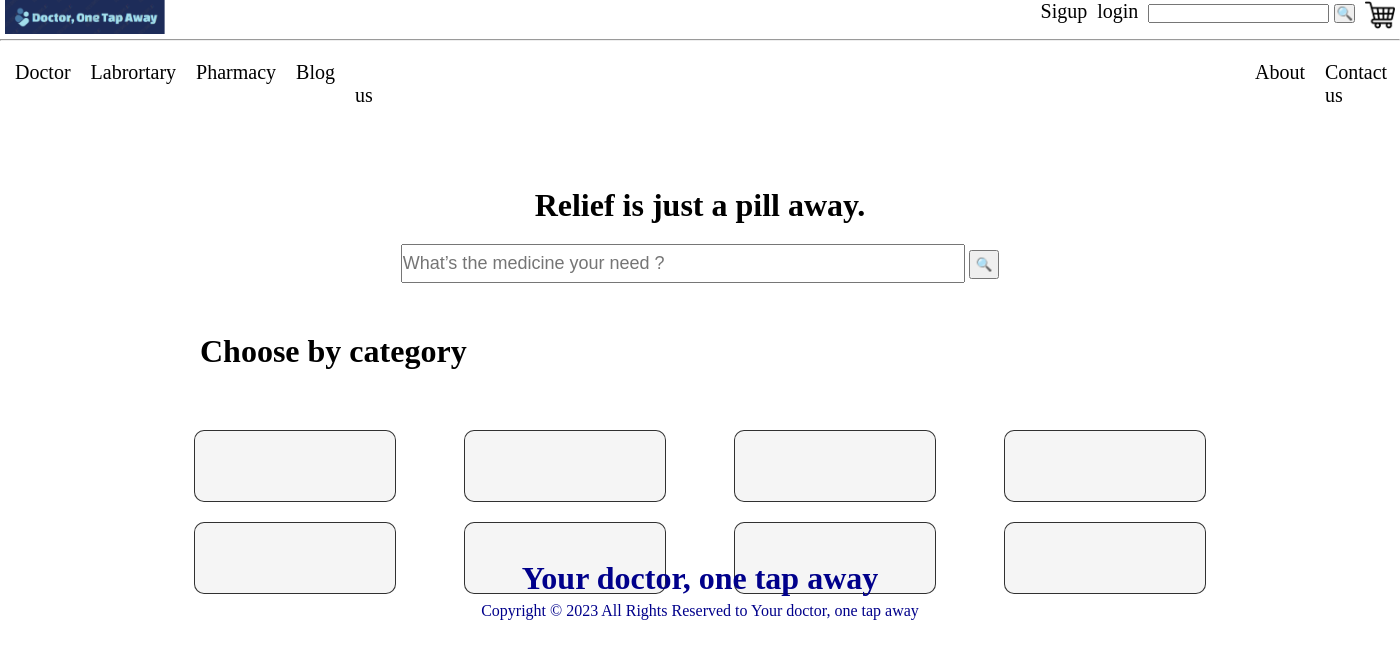
After one commit to ankit-o07/minProject, a Django app: page /pharmacy/ in a window 1400 px wide. The commit adds this page. Shown: the top 659 px of the page. Run offline with Django 4.2, Linux system fonts and the light colour scheme; some web fonts are replaced.

Commit message:
pharmacy C

```diff
--- a/yourDoOneTapaway/patientApp/urls.py
+++ b/yourDoOneTapaway/patientApp/urls.py
@@ -1,10 +1,11 @@
 from django.contrib import admin
 from django.urls import path,include
-from .views import home_views , doctor_views ,lab_views
+from .views import home_views , doctor_views ,lab_views , pharmacy_views
 
 urlpatterns = [
 
     path('',home_views,name="Home"),
     path('doctor/',doctor_views, name="Doctor"),
-    path("lab/",lab_views,name="Lab")
+    path("lab/",lab_views,name="Lab"),
+    path('pharmacy/',pharmacy_views,name="Pharmacy"),
 ]
--- a/yourDoOneTapaway/patientApp/views.py
+++ b/yourDoOneTapaway/patientApp/views.py
@@ -19,3 +19,9 @@ def lab_views(request):
         "title":"Lab"
     }
     return render(request , "patient/lab.html",params)
+
+def pharmacy_views(request):
+    params = {
+        "title":"Pharmacy"
+    }
+    return render(request , "patient/pharmacy.html",params)
--- a/yourDoOneTapaway/templates/base.html
+++ b/yourDoOneTapaway/templates/base.html
@@ -79,7 +79,7 @@
             <ul>
                 <li><a href="/doctor">Doctor</a></li>
                 <li><a href="/lab">Labrortary</a></li>
-                <li><a href="#">Pharmacy</a></li>
+                <li><a href="/pharmacy">Pharmacy</a></li>
                 <li><a href="#">Blog</a></li>
                 <li><a href="#" style="margin-left: 900px;">About us</a></li>
                 <li><a href="#">Contact us</a></li>
--- a/yourDoOneTapaway/templates/patient/doctor.html
+++ b/yourDoOneTapaway/templates/patient/doctor.html
@@ -5,8 +5,10 @@
 <style>
 {% block style %}
 .Doctor-dash{
+    width: 70%;
+    margin: auto;
     display: grid;
-    grid-template-columns: auto auto auto;
+    grid-template-columns: auto auto;
 
 }
 .Doctor-dash-image{
@@ -72,7 +74,7 @@
     <div class="Doctor-dash-text" style="align-self: center">
         <p>Discover Your Perfect Match: Handpick a Top-notch Doctor from a Reputable Online Healthcare Platform!</p>
     </div>
-    <div style="min-width: 50px; height: 50px;"></div>
+
 
 </div>
 <div class="catg">
--- /dev/null
+++ b/yourDoOneTapaway/templates/patient/pharmacy.html
@@ -0,0 +1,100 @@
+{% extends 'base.html' %}
+{% load static %}
+{% block title %} {{ title }} {% endblock %}
+
+<style>
+{% block style %}
+.lab-heading{
+    width: 70%;
+    margin: auto;
+    margin-top: 80px;
+    margin-bottom: 20px;
+    text-align: center;
+}
+.lab-search{
+    width: 80%;
+    margin: auto;
+    text-align: center;
+}
+.lab-search-bar{
+    width: 50%;
+    height: 35px;
+    font-size: 18px;
+}
+.lab-catg{
+    width: 80%;
+    margin: auto;
+    margin-top: 20px;
+    margin-bottom: 50px;
+
+    height: 100px;
+
+}
+.lab-catg-parent{
+    display: grid;
+    grid-template-columns: auto auto auto auto;
+
+    padding: 20px;
+}
+.lab-catg-child{
+    width: 200px;
+    height: 70px;
+    background-color: #F5F5F5;
+    margin: auto;
+    margin-top: 20px;
+    border-radius: 10px;
+    border: 1px solid rgba(0, 0, 0, 0.8);
+}
+.lab-catg-child:hover{
+    box-shadow: 0 4px 8px 0 rgba(0, 0, 0, 0.2), 0 6px 20px 0 rgba(0, 0, 0, 0.19);
+}
+{% endblock %}
+</style>
+
+
+{% block body%}
+
+
+<div>
+    <h1 class="lab-heading">Relief is just a pill away.</h1>
+    </div>
+    <div class="lab-search">
+        <form action="/" method="GET">
+            <input type="text" name="What’s the medicine your need ?" id="" class="lab-search-bar" placeholder="What’s the medicine your need ?">
+            <button type="submit" style="padding:5px;">🔍</button>
+
+        </form>
+    </div>
+    <h1 style="margin-top: 50px; margin-left: 200px;">Choose by category</h1>
+    <div class="lab-catg">
+
+    <div class="lab-catg-parent">
+        <div class="lab-catg-child">
+
+        </div>
+        <div class="lab-catg-child">
+
+        </div>
+        <div class="lab-catg-child">
+
+        </div>
+        <div class="lab-catg-child">
+
+        </div>
+        <div class="lab-catg-child">
+
+        </div>
+        <div class="lab-catg-child">
+
+        </div>
+        <div class="lab-catg-child">
+
+        </div>
+        <div class="lab-catg-child">
+
+        </div>
+
+    </div>
+
+    </div>
+{% endblock %}
```
Also changed, not shown: yourDoOneTapaway/templates/patient/lab.html (+5 -2 lines), yourDoOneTapaway/static/images/dash.png.
